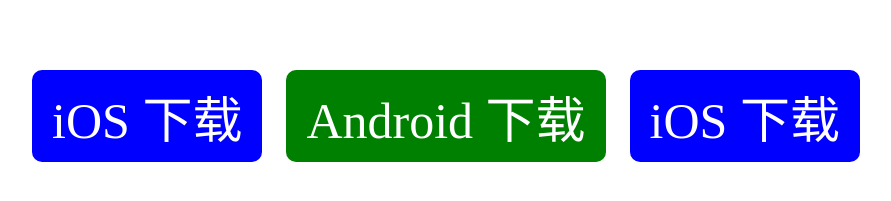
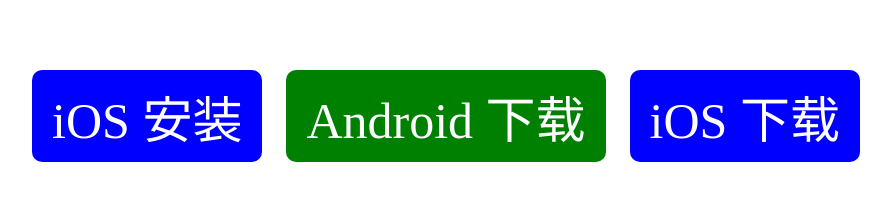
Before and after one commit to SunlightJustin/SunlightJustin.github.io, a plain HTML site: page index.html in a window 1280 px wide. Shown: the part 399-600 px from the top of the page, without its empty margins (184-1075 px from the left). Drawn offline with Linux system fonts and the light colour scheme.

Commit message:
Update index.html

```diff
--- a/index.html
+++ b/index.html
@@ -34,7 +34,7 @@
   <p class="title top-space"></p>
 
   <p class="download_content top-space">
-    <a class="download_btn" href="itms-services://?action=download-manifest&url=https://sunlightjustin.github.io/manifest.plist">iOS 下载</a>
+    <a class="download_btn" href="itms-services://?action=download-manifest&url=https://sunlightjustin.github.io/manifest.plist">iOS 安装</a>
     <a class="download_btn" href="./app-release.apk" style="color: white; background-color: green; padding: 10px 20px; border-radius: 10px; margin-right: 20px;">Android 下载</a>
     <a class="download_btn" href="./Runner.ipa">iOS 下载</a>
   </p>
```
